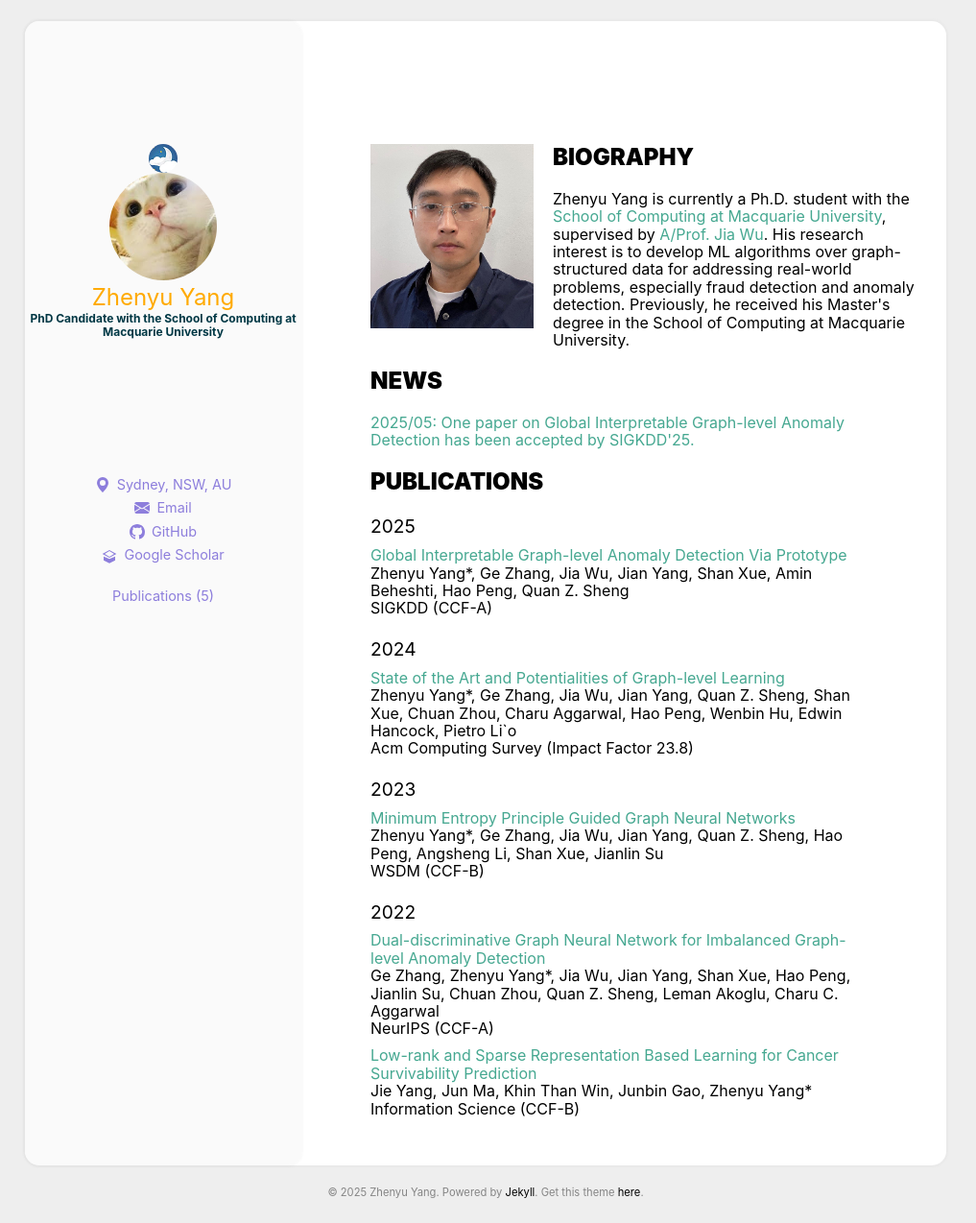
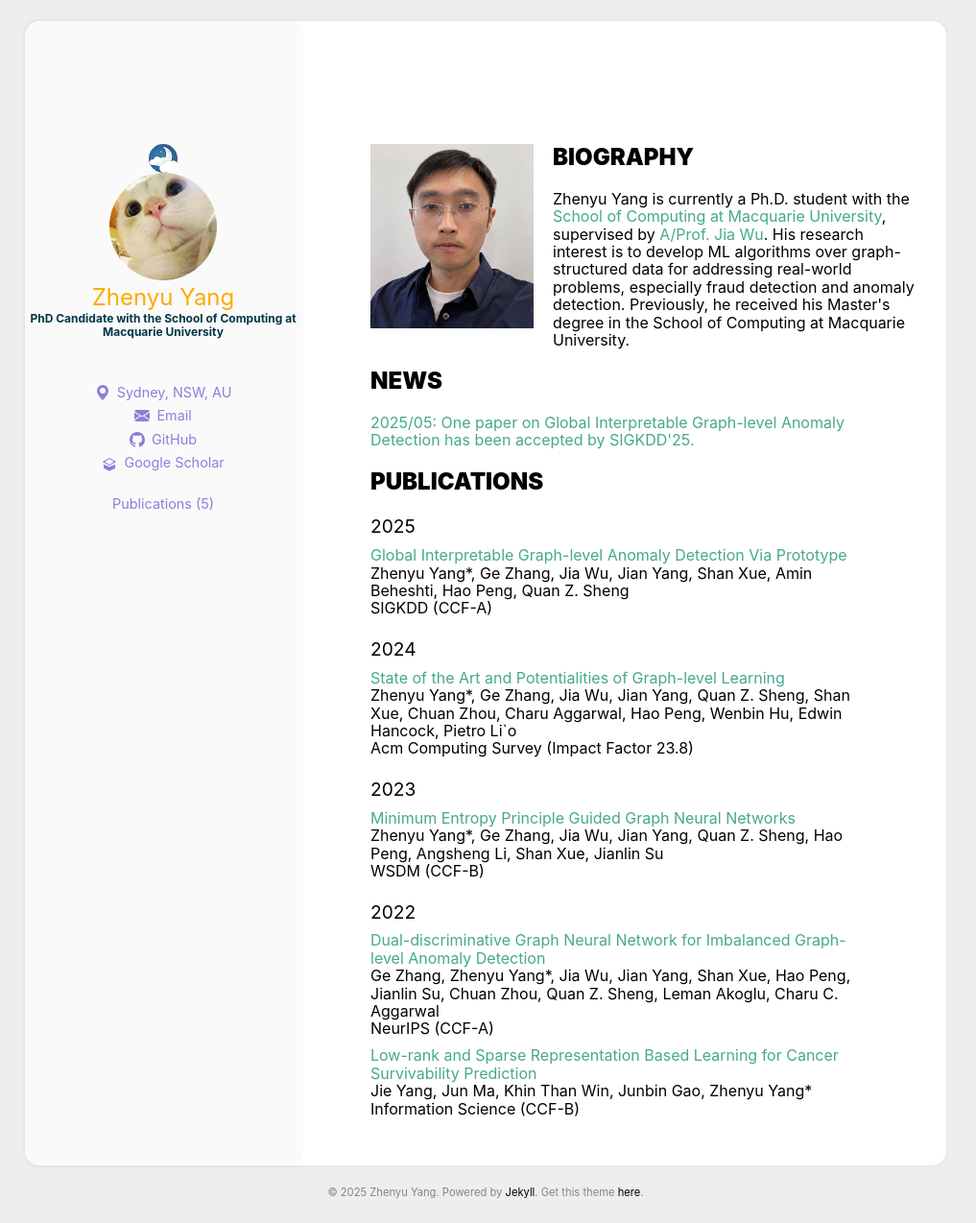
Before and after one commit to ZhenyuYangMQ/ZhenyuYangMQ.github.io, a Jekyll site: the page built from index.html, in a window 1280 px wide. Shown: the whole page at 96% size, without its empty margins (134-1151 px from the left). Built offline with Jekyll 4.4.1, drawn with Linux system fonts in a browser that asks for light colours.

Commit message:
Update main.scss

```diff
--- a/assets/css/main.scss
+++ b/assets/css/main.scss
@@ -217,13 +217,13 @@
 }
 
 .contact_links {
-    margin-top: 9rem;
+    margin-top: 3rem;
     display: flex;
     flex-direction: column;
     align-items: center;
 
     @include mobile-only { /* **你需要在这里添加或修改** */
-        margin-left: 220px; /* **调整这个百分比值，让联系方式向右移动。例如 '20%' 或 '30%'，直到它避开照片。** */
+        margin-left: 210px; /* **调整这个百分比值，让联系方式向右移动。例如 '20%' 或 '30%'，直到它避开照片。** */
         align-items: flex-start; /* **如果希望文字从左边对齐而不是居中，可以添加这个。** */
         margin-right: unset;
     }
```
